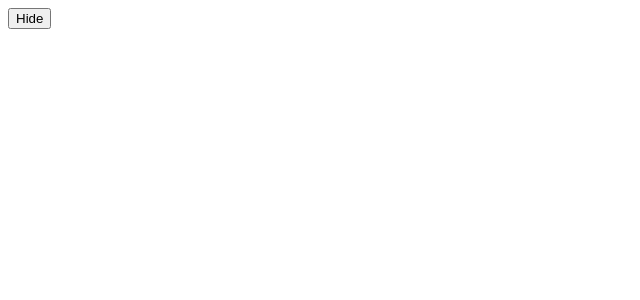
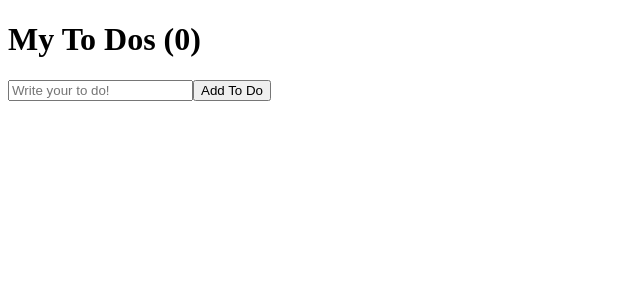
Before and after one commit to ghk0409/react-begins, a React (Create React App) app: page / in a window 1280 px wide. Shown: the top 300 px of the page, without its empty margins (0-640 px from the left). Built offline with nearby package versions, Linux system fonts and the light colour scheme; the HTML template or start-up script is replaced by a standard one.

Commit message:
ToDo 리스트 생성
- 이전 state 보관하는 list state

```diff
--- a/src/App.js
+++ b/src/App.js
@@ -1,56 +1,35 @@
-import Button from "./Button";
-import styles from "./App.module.css";
-import { useState, useEffect } from "react";
-
-function Hello() {
-    useEffect(() => {
-        console.log("created :)");
-        return () => console.log("destroyed :(");
-    }, []);
-    return <h1>Hellooo~</h1>;
-}
+import { useState } from "react";
 
 function App() {
-    // const [counter, setCounter] = useState(0);
-    // const [keyword, setKeyword] = useState("");
-
-    // const onClick = () => setCounter((prev) => prev + 1);
-    // const onChange = (event) => setKeyword(event.target.value);
-    // console.log("rerendering!! i run all the time");
-
-    // // 처음 한 번만 실행
-    // useEffect(() => {
-    //     console.log("Call the API");
-    // }, []);
-    // // keyword가 5글자 이상일 경우에만 실행 (deps -> keyword 설정)
-    // useEffect(() => {
-    //     if (keyword !== "" && keyword.length > 5) {
-    //         console.log("Search for", keyword);
-    //     }
-    // }, [keyword]);
-
-    // return (
-    //     <div>
-    //         <input
-    //             placeholder="Search for Movie!!"
-    //             type="text"
-    //             value={keyword}
-    //             onChange={onChange}
-    //         />
-    //         <h1 className={styles.title}>{counter}</h1>
-    //         {/* <Button text={"WOW!!"} /> */}
-    //         <button onClick={onClick}>BUTTON</button>
-    //     </div>
-    // );
-
-    // cleanUp 예시
-    const [showing, setShowing] = useState(false);
-    const onClick = () => setShowing((prev) => !prev);
+    // 투두 state와 투두리스트 state 생성
+    const [toDo, setToDo] = useState("");
+    const [toDos, setToDos] = useState([]);
+    // input value => toDo
+    const onChange = (event) => setToDo(event.target.value);
+    // :toDo값을 toDos리스트에 저장
+    const onSubmit = (event) => {
+        event.preventDefault();
+        if (toDo === "") {
+            return;
+        }
+        // :toDos에 toDo를 넣은 후 빈 값으로 초기화
+        setToDos((currentArray) => [toDo, ...currentArray]);
+        setToDo("");
+    };
+    console.log(toDos);
 
     return (
         <div>
-            <button onClick={onClick}>{showing ? "Show" : "Hide"}</button>
-            {showing ? <Hello /> : null}
+            <h1>My To Dos ({toDos.length})</h1>
+            <form onSubmit={onSubmit}>
+                <input
+                    value={toDo}
+                    onChange={onChange}
+                    type="text"
+                    placeholder="Write your to do!"
+                />
+                <button>Add To Do</button>
+            </form>
         </div>
     );
 }
```
Also changed, not shown: src/App_useEffect.js (added, +58 -0 lines).
